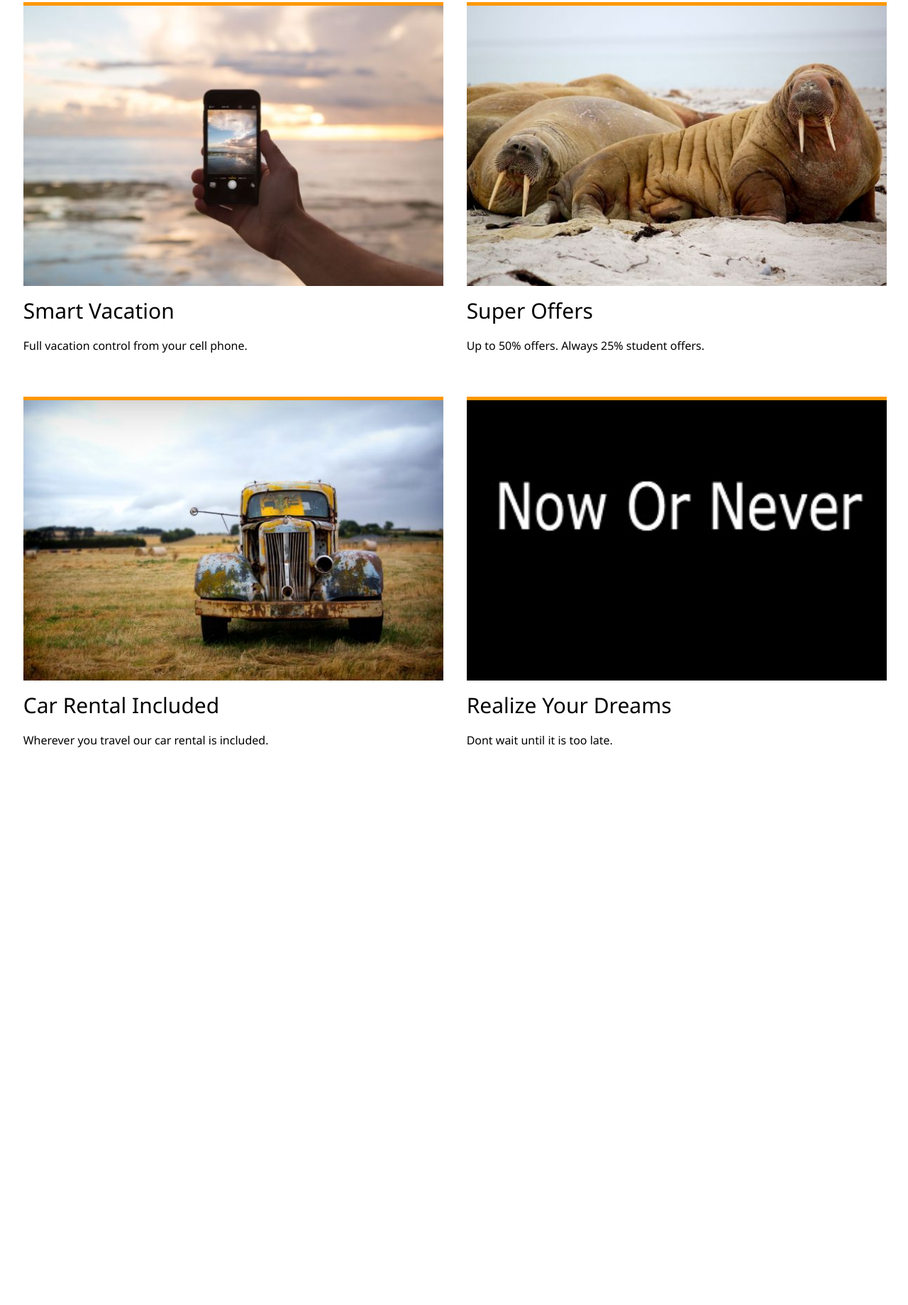
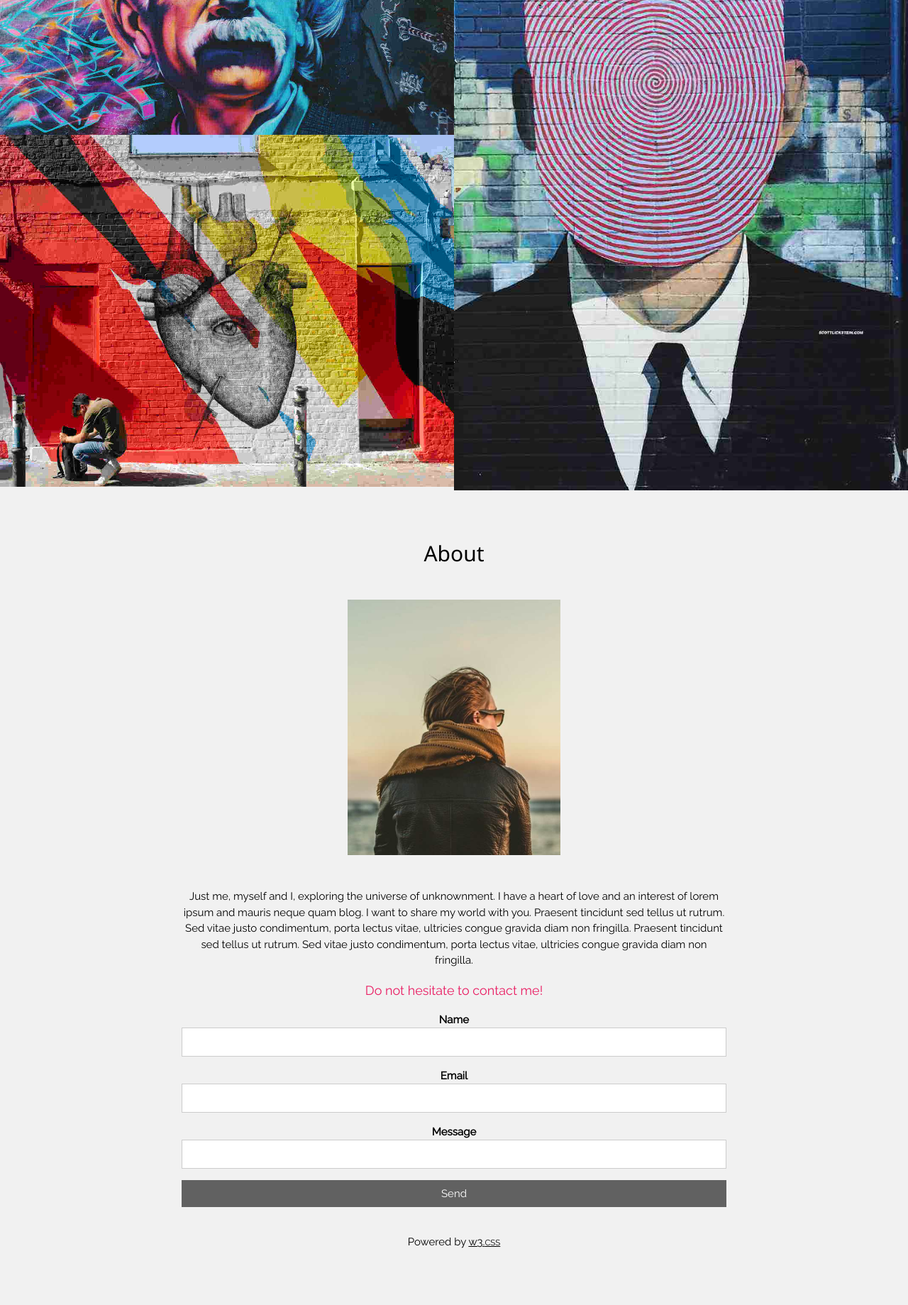
Before and after one commit to HashimPario/html-templates, a plain HTML site: page index.html in a window 1280 px wide. Shown: the part 681-2520 px from the top of the page at 71% size. Before the commit the page ends 1800 px from the top, so only its background shows below. Drawn offline with Linux system fonts and the light colour scheme.

Commit message:
Add files via upload

```diff
--- a/index.html
+++ b/index.html
@@ -1,52 +1,67 @@
 <!DOCTYPE html>
-<html>
+<html lang="en">
+
 <head>
+    <meta charset="UTF-8">
+    <meta name="viewport" content="width=device-width, initial-scale=1.0">
+    <link href='https://fonts.googleapis.com/css?family=Raleway' rel='stylesheet'>
     <link rel="stylesheet" href="style.css">
-    <meta name="viewport" content="width=device-width, initial-scale=1.0">
     <title>W3.CSS Template</title>
 </head>
+
 <body>
+    <div class="header">
+        <a href="#" class="myart">MY ART</a>
 
-
-
-<div class="container">
-  <img src="beach.jpg" style="width:100%;">
-  <div class="txtDiv">
-    <h2 style="padding-top: 12px;">4 Good Reasons</h2>
-    <h2 style="padding-top: 5px;">For travelling with us</h2>
+        <a href="#bout" class="about">About</a>
+    </div>
+    <div class="gallery">
+        <div class="gallery-div1">
+            <img src="streetart.jpg" width="100%" style="float: left;" />
+            <img src="streetart2.jpg" width="100%" style="float: left;" />
+            <img src="streetart5.jpg" width="100%" style="float: left;" />
+        </div>
+        <div class="gallery-div2">
+            <img src="streetart3.jpg" width="100%" style="float: left;" />
+            <img src="streetart4.jpg" width="100%" style="float: left;" />
         </div>
 
     </div>
 
+    <div class="about-div" id="bout">
+        <h2>About</h2>
+        <img src="boy.jpg" width="300px" height="300px" />
 
-<div class="cont">
+        <div class="form-div">
+            <p class="para1">Just me, myself and I, exploring the universe of unknownment. I have a heart of love and an
+                interest of
+                lorem ipsum and mauris neque quam blog. I want to share my world with you. Praesent tincidunt sed tellus
+                ut rutrum. Sed vitae justo condimentum, porta lectus vitae, ultricies congue gravida diam non fringilla.
+                Praesent tincidunt sed tellus ut rutrum. Sed vitae justo condimentum, porta lectus vitae, ultricies
+                congue gravida diam non fringilla.</p>
+            <p class="para2">Do not hesitate to contact me!</p>
+
+            <form>
                 <div>
-        <img src="cellphone.jpg" width="100%"/>
-        <h2>Smart Vacation</h2>
-        <p>Full vacation control from your cell phone.</p>
+                    <label><b>Name</b></label><br />
+                    <input type="text" />
                 </div>
-
                 <div>
-        <img src="sealions.jpg" width="100%"/>
-        <h2>Super Offers </h2>
-        <p>Up to 50% offers. Always 25% student offers.</p>
+                    <label><b>Email</b></label><br />
+                    <input type="text" />
                 </div>
-
                 <div>
-        <img src="truck.jpg" width="100%"/>
-        <h2>Car Rental Included</h2>
-        <p>Wherever you travel our car rental is included.</p>
+                    <label><b>Message</b></label><br />
+                    <input type="text" />
                 </div>
-
-    <div>
-        <img src="nowornever.jpg" width="100%"/>
-        <h2>Realize Your Dreams </h2>
-        <p>Dont wait until it is too late.</p>
+                <button type="submit">Send</button>
+            </form>
+            <p style="padding-top: 40px; padding-bottom: 80px;font-size: 15px;">Powered by <u>w3.<span
+                        style="font-size: 11.5px; color: black">CSS</span></u></p>
         </div>
-
-
 
     </div>
 
 </body>
+
 </html>
--- a/style.css
+++ b/style.css
@@ -1,115 +1,223 @@
-
 *{
     margin: 0;
     padding: 0;
     box-sizing: border-box;
+
+}
+.header{
+    padding-top: 40px;
+    padding-bottom: 24px;
+    font-size: 24px;
+    padding: 0.01em 16px;
+    display: block;
+    font-family: "Raleway", Arial, sans-serif;
+    line-height: 1.5;
+}
+.myart, .about{
+    text-decoration: none;
+    color: black;
+    font-family: "Raleway", Arial, sans-serif;
+    height: 53px;
+    text-align: center;
+    vertical-align: middle;
+    margin-top: 23px;
+}
+.myart{
+    float: left;
+   padding-left: 16px;
+   padding-right: 16px;
+    padding-top: 9px;
+    /* width: 8.5%; */
+}
+    .about{
+        float: right;
+        padding-top: 9px;
+        padding-left: 16px;
+        padding-right: 16px;
+        /* width: 7.5%; */
     }
 
-.container {
-    position: relative;
-
-    color: white;
+.myart:hover , .about:hover{
+    background-color: lightgray;
 }
 
-  .txtDiv {
-    position: absolute;
-    height: 110px;
-    width: 70%;
-    background-color: #ffc107;
-    bottom: 10.5%;
-    left: 0px;
-    opacity: 0.7;
+.gallery{
+
+    display: flex;
+    margin-top: 100px;
 }
-  .txtDiv:hover{
-    background-color: #db8f00;
+.gallery-div1{
+    width: 50%;
+
 }
+.gallery-div2{
+    width: 50%;
 
-  .txtDiv > h2 {
-    padding-left: 16px;
-
-    font-family: "Segoe UI",Arial,sans-serif;
-    color: black;
-    font-size: 30px;
 }
+.gallery-div1 > img, .gallery-div2 > img {
+    margin-bottom: -8px;
+}
+/* .gallery-div1 > img{
+    border: 0;
+    margin: 0;
+    padding: 0;
+    float: left;
+} */
 
 
-  .txtDiv > p {
-   padding-top: 1px;
+/* .gallery-div2 > img{
+    border: 0;
+    margin: 0;
+    padding: 0;
+    float: left;
+} */
+.about-div{
+    margin-top: -22px;
+    background-color: #f1f1f1;
+    /* padding-top: 70px; */
 }
+.about-div > h2{
+    font-family: "Segoe UI",Arial,sans-serif;
+    font-weight: 400;
+    margin: 10px 0;
+   padding-top: 73px;
+    font-size: 30px;
+    display: block;
+    margin-block-start: 0.83em;
+    margin-block-end: 0.83em;
+    margin-inline-start: 0px;
+    margin-inline-end: 0px;
+    text-align: center;
+    /* border: 2px solid black; */
 
-  .cont{
-    width: 100%;
-    padding-bottom: 50px;
-    padding-left: 10px;
-    padding-right: 10px;
-    margin: 0 auto;
-    background-color: white;
-    display: flex;
-    flex-wrap: wrap;
-    justify-content: center;
-  }
-
-  .cont > div {
-    margin-left: 1.4%;
-    margin-top: 3%;
-    margin-right:1.2%;
-    background-color: white;
-    width: 47%;
-    padding-top: 8px;
-    text-decoration: none;
 
 }
 
-  .cont > div > img{
-    border-top: 5px solid #ff9800;
-  }
+.about-div > img{
+    padding-top: 20px!important;
+    padding-bottom: 32px!important;
+    max-width: 100%;
+    height: auto;
 
-  .cont > div > h2{
-
-    font-family: "Segoe UI",Arial,sans-serif;
-    font-weight: 400;
-    margin: 10px 0;
-    font-size: 30px;
+    border-style: none;
+    text-align: center;
+    margin-left: auto;
+    margin-right: auto;
+    display: block;
 
 }
 
-  .cont > div > p{
+.form-div{
+    width: 60%;
+    margin: 0 auto;
+    display: block;
+    text-align: center;
+}
+.para1{
+    /* display: flex;
+    justify-content: center; */
+    display: block;
+    margin-block-start: 1em;
+    margin-block-end: 1em;
+    margin-inline-start: 0px;
+    margin-inline-end: 0px;
+    text-align: center;
+    font-size: 15px;
+    line-height: 1.5;
+    font-family: "Raleway", Arial, sans-serif;
+    color: black;
+    opacity: 1;
+}
+.para2{
+    text-align: center;
+    font-family: "Raleway", Arial, sans-serif;
+    color: #e91e63;
+    font-size: 18px;
+    margin-block-start: 1em;
+    margin-block-end: 1em;
+    margin-inline-start: 0px;
+    margin-inline-end: 0px;
+    padding-top: 2px;
+    padding-bottom: 2px;
+}
+form > div {
+    margin-top: 16px;
+    margin-bottom: 16px;
+    display: block;
+    text-align: center;
+    font-size: 15px;
+    line-height: 1.5;
+    font-family: "Raleway", Arial, sans-serif;
+}
+.form-div > p{
+    font-family: "Raleway", Arial, sans-serif;
+}
+.form-div > p >u{
+    font-family: "Raleway", Arial, sans-serif;
+}
+.form-div > p >span{
+    font-family: "Raleway", Arial, sans-serif;
 
-    font-family: "Segoe UI",Arial,sans-serif;
-    margin-top: 18px;
-    margin-bottom: 15px;
-    font-size: 16px;
+}
+form > div > label{
+    font-family: "Raleway", Arial, sans-serif;
+    /* opacity: 0.8; */
+}
+input{
+    border: 1px solid #ccc;
+    padding: 8px;
+    display: block;
+    width: 100%;
+    margin: 0;
+    font-family: "Raleway", Arial, sans-serif;
+    cursor: text;
+    line-height: 1.5;
+    font-size: 15px;
+
+}
+button{
+    display: block;
+    width: 100%;
+    letter-spacing: normal;
+    word-spacing: normal;
+    text-indent: 0px;
+    margin: 0;
+    cursor: pointer;
+    text-align: center;
+    background-color: #616161;
+    color: white;
+    text-decoration: none;
+    padding: 8px 16px;
+    border: none;
+    font-family: "Raleway", Arial, sans-serif;
+    line-height: 1.5;
+    font-size: 15px;
+
+}
+button:hover{
+    color: black;
+    background-color: lightgray;
+}
+
+@media only screen and (max-width: 600px){
+    .gallery{
+        flex-direction: column;
+    }
+    .gallery-div1{
+        width: 100%;
+    }
+    .gallery-div2{
+        width: 100%;
 
     }
 
-  @media only screen and (max-width: 600px) {
+/* .about-div > h2{
+    height: 2000px;
+    padding-top: 178px;
+} */
 
 
-  .cont{
-    width: 93%;
-    padding-bottom: 50px;
-    padding-left: 10px;
-    padding-right: 10px;
-    margin: 0 auto;
-    background-color: white;
-    display: flex;
-    flex-wrap: wrap;
-    justify-content: center;
-  }
 
-    .cont > div {
-        margin-left: 1.4%;
-        margin-top: 9%;
-        margin-right:1.2%;
-        background-color: white;
-        width: 98%;
-        padding-top: 8px;
-        text-decoration: none;
+
 
 }
-
-      .txtDiv{
-        visibility: hidden;
-      }
-
-}
```
Also changed, not shown: boy.jpg (added), streetart.jpg (added), streetart2.jpg (added), streetart3.jpg (added), streetart4.jpg (added), streetart5.jpg (added). Lines whose indentation alone changed are shown as unchanged.
